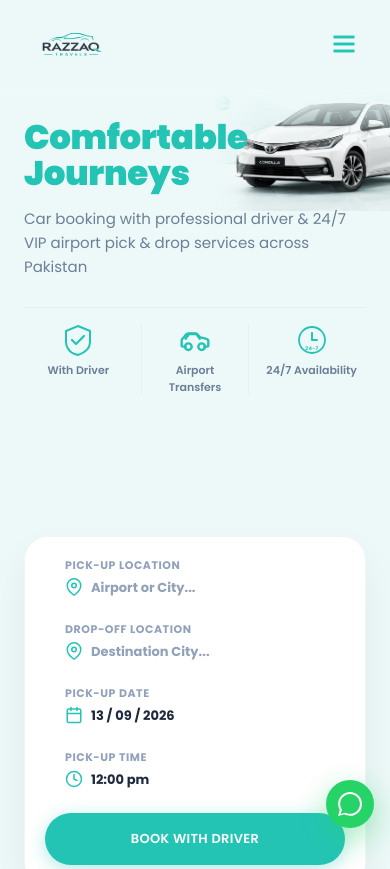
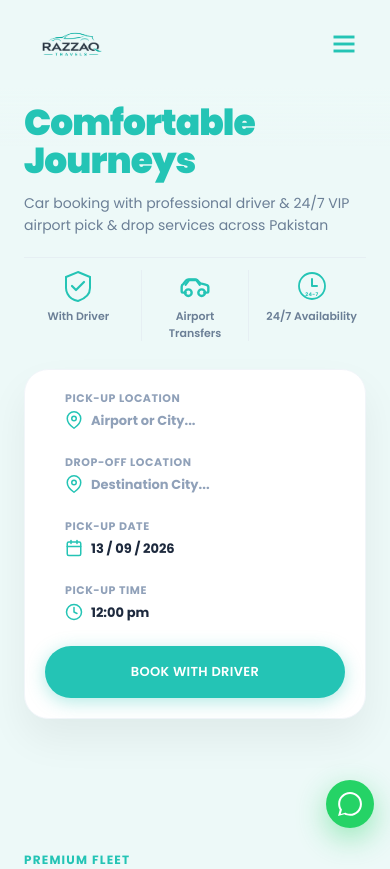
Before and after one commit to Mr-umer/Razzaq-Travels, a React (Vite) app: page / in a window 390 px wide. Shown: the top 869 px of the page. Built offline with nearby package versions, Linux system fonts and the light colour scheme.

Commit message:
Eliminate mobile vertical gap and match laptop view layout spacing

```diff
--- a/src/App.tsx
+++ b/src/App.tsx
@@ -509,22 +509,16 @@ export default function App() {
       </header>
 
       {/* ══════════════ HERO SECTION ══════════════ */}
-      <section
-        style={{
-          position: "relative",
-          overflow: "hidden",
-          minHeight: "clamp(480px, 55vw, 580px)",
-        }}
-      >
+      <section className="relative overflow-hidden min-h-0 lg:min-h-[580px]">
         {/* Reference Image Background Overlay */}
         <img
           src={heroImg}
           aria-hidden="true"
           alt=""
-          className="animate-hero-car absolute top-[-60px] -right-20 sm:-right-10 lg:top-[-130px] lg:left-0 w-[110%] sm:w-[85%] lg:w-full max-w-none lg:max-w-none h-auto pointer-events-none select-none opacity-30 lg:opacity-100"
+          className="animate-hero-car absolute top-[-130px] left-0 w-full h-auto pointer-events-none select-none hidden lg:block"
           style={{
-            WebkitMaskImage: "linear-gradient(to right, transparent 40%, black 50%)",
-            maskImage: "linear-gradient(to right, transparent 40%, black 50%)",
+            WebkitMaskImage: "linear-gradient(to right, transparent 45%, black 49.5%)",
+            maskImage: "linear-gradient(to right, transparent 45%, black 49.5%)",
           }}
         />
 
@@ -551,40 +545,23 @@ export default function App() {
             alignItems: "center",
             height: "100%",
           }}
-          className="px-6 md:px-16 pt-8 pb-12"
+          className="px-6 md:px-16 pt-4 pb-4 lg:pt-8 lg:pb-12"
         >
           <div className="w-full lg:w-[46%] max-w-[620px] animate-hero-text">
             {/* Headline */}
-            <h1
-              style={{
-                fontSize: "clamp(34px, 7.5vw, 76px)",
-                fontWeight: 900,
-                color: C.teal,
-                lineHeight: 1.05,
-                margin: "0 0 16px 0",
-                letterSpacing: "-0.01em",
-              }}
-            >
+            <h1 className="text-[36px] sm:text-6xl lg:text-[84px] font-black text-[#24C4B5] leading-[1.05] tracking-tight mb-3">
               Comfortable
               <br />
               Journeys
             </h1>
 
             {/* Subheadline */}
-            <p
-              style={{
-                fontSize: 15,
-                fontWeight: 400,
-                color: "#6b7f96",
-                lineHeight: 1.6,
-                margin: "0 0 28px 0",
-              }}
-            >
+            <p className="text-sm sm:text-base text-[#6b7f96] font-normal leading-relaxed mb-5 max-w-lg">
               Car booking with professional driver & 24/7 VIP airport pick & drop services across Pakistan
             </p>
 
             {/* Feature Badges */}
-            <div className="grid grid-cols-3 gap-2 sm:flex sm:items-center sm:gap-0 border-t sm:border-t-0 border-slate-200/60 pt-4 sm:pt-0">
+            <div className="grid grid-cols-3 gap-2 sm:flex sm:items-center sm:gap-0 border-t sm:border-t-0 border-slate-200/60 pt-3 sm:pt-0">
               <div className="flex flex-col items-center gap-1.5 text-center sm:pr-6">
                 <ShieldIcon />
                 <span className="text-[11px] sm:text-xs font-semibold text-[#6b7f96]">With Driver</span>
@@ -603,7 +580,7 @@ export default function App() {
       </section>
 
       {/* ══════════════ FLOATING SEARCH / BOOKING BAR ══════════════ */}
-      <section className="px-6 md:px-16 -mt-8 relative z-30 mb-28 sm:mb-20 max-w-[1340px] mx-auto animate-search-card">
+      <section className="px-6 md:px-16 mt-3 lg:-mt-8 relative z-30 mb-20 sm:mb-20 max-w-[1340px] mx-auto animate-search-card">
         <form
           onSubmit={handleSearchSubmit}
           className="bg-white rounded-3xl lg:rounded-full p-4 lg:p-3 shadow-[0_20px_40px_rgba(0,0,0,0.06)] border border-slate-100 grid grid-cols-1 sm:grid-cols-2 lg:grid-cols-5 gap-4 lg:gap-0 items-center"
```
